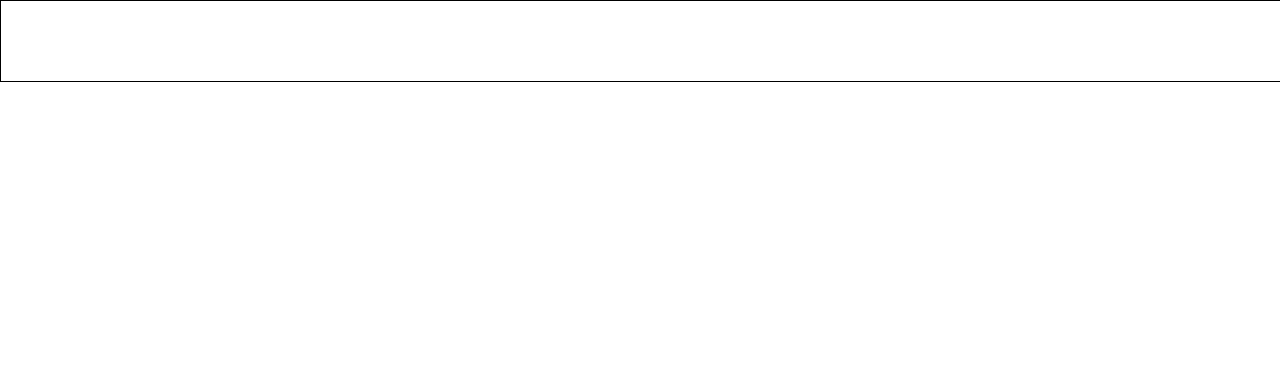
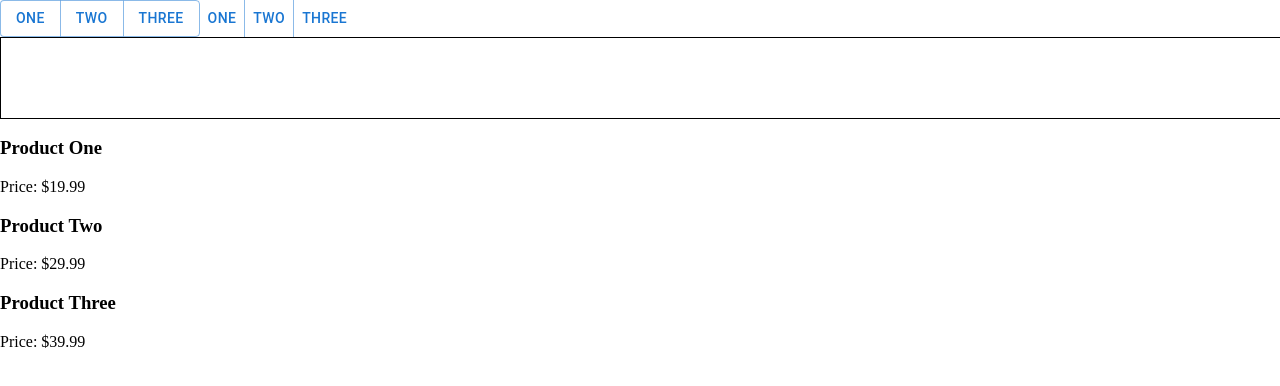
Before and after one commit to ZabirAbu/RecycleSharingSystem, a React (Create React App) app in the folder recycling/: page /items in a window 1280 px wide. Before the commit this address led to /. Shown: the top 386 px of the page. Built offline with nearby package versions, Linux system fonts and the light colour scheme.

Commit message:
updated Home and Items pages to jsx

```diff
--- a/recycling/package.json
+++ b/recycling/package.json
@@ -3,6 +3,9 @@
   "version": "0.1.0",
   "private": true,
   "dependencies": {
+    "@emotion/react": "^11.11.3",
+    "@emotion/styled": "^11.11.0",
+    "@mui/material": "^5.15.9",
     "@testing-library/jest-dom": "^5.17.0",
     "@testing-library/react": "^13.4.0",
     "@testing-library/user-event": "^13.5.0",
--- a/recycling/src/App.js
+++ b/recycling/src/App.js
@@ -1,15 +1,16 @@
 import './CSS/App.css';
-import { BrowserRouter as Router, Route, Routes, Navigate } from 'react-router-dom'
+import { BrowserRouter as Router, Route, Routes } from 'react-router-dom'
 import Home from './Pages/Home';
+import Items  from './Pages/Items';
 
 function App() {
   return (
 
     <Router>
       <Routes>
-        <Route path="/home" element={<Navigate to="/" />} />
+
         <Route path="/" element={<Home />} />
-        <Route path="/*" element={<Navigate to="/" />} />
+        <Route path="/items" element={<Items />} />
 
       </Routes>
     </Router>
--- /dev/null
+++ b/recycling/src/Pages/Items.jsx
@@ -0,0 +1,45 @@
+import React from 'react';
+import '../CSS/Home.css';
+import '../CSS/index.css';
+
+import Header from '../Components/Header';
+import Button from '@mui/material/Button';
+import ButtonGroup from '@mui/material/ButtonGroup';
+
+function Items() {
+  // Dummy data representing your items
+  const itemsData = [
+    { id: 1, name: 'Product One', price: 19.99 },
+    { id: 2, name: 'Product Two', price: 29.99 },
+    { id: 3, name: 'Product Three', price: 39.99 },
+  ];
+
+  return (
+    <>
+      <ButtonGroup variant="outlined" aria-label="Basic button group">
+        <Button>One</Button>
+        <Button>Two</Button>
+        <Button>Three</Button>
+      </ButtonGroup>
+      <ButtonGroup variant="text" aria-label="Basic button group">
+        <Button>One</Button>
+        <Button>Two</Button>
+        <Button>Three</Button>
+      </ButtonGroup>
+      <div className='Items'>
+        <Header />
+
+        {/* Map through the itemsData array to render each item */}
+        {itemsData.map(item => (
+          <div key={item.id}>
+            <h3>{item.name}</h3>
+            <p>Price: ${item.price}</p>
+            {/* Add more details as needed */}
+          </div>
+        ))}
+      </div>
+    </>
+  );
+}
+
+export default Items;
```
Also changed, not shown: recycling/src/Pages/Home.jsx (renamed from recycling/src/Pages/Home.js), 1 other file (tests, documents, lock files or other folders).
